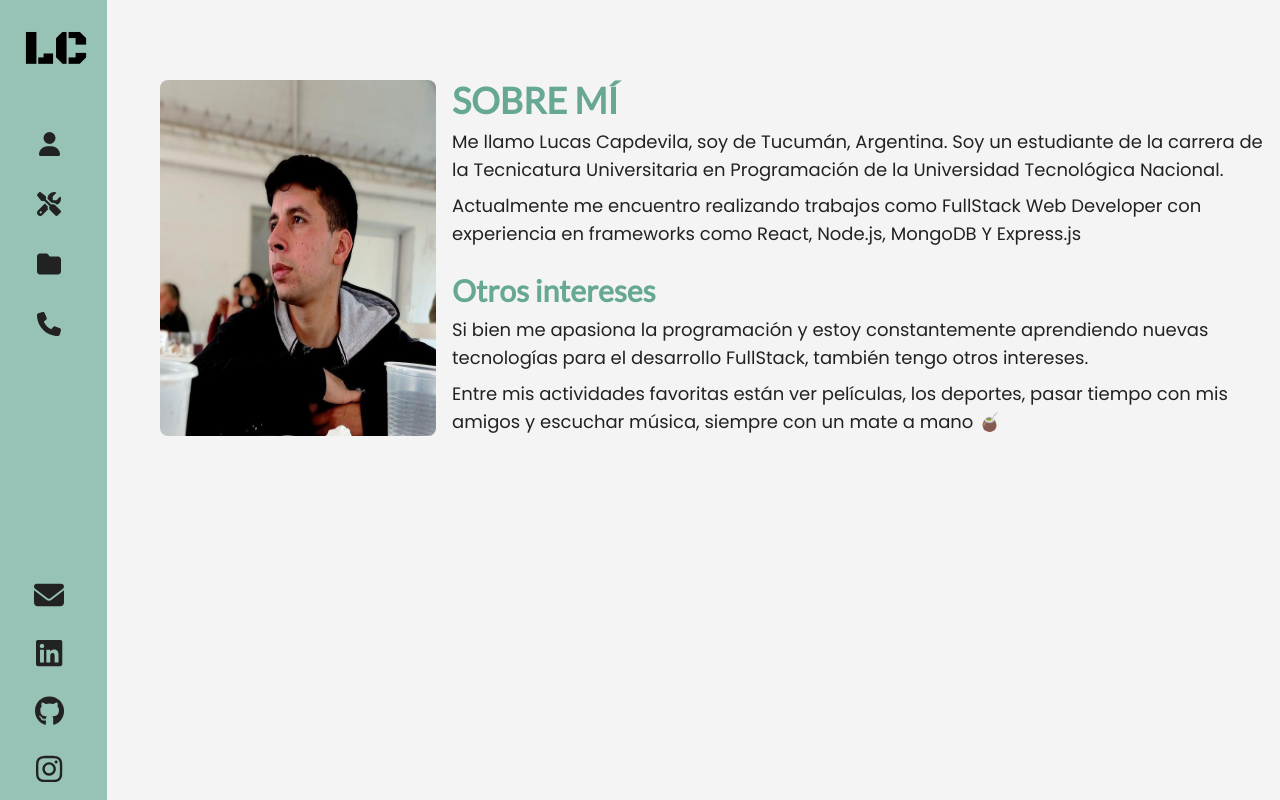
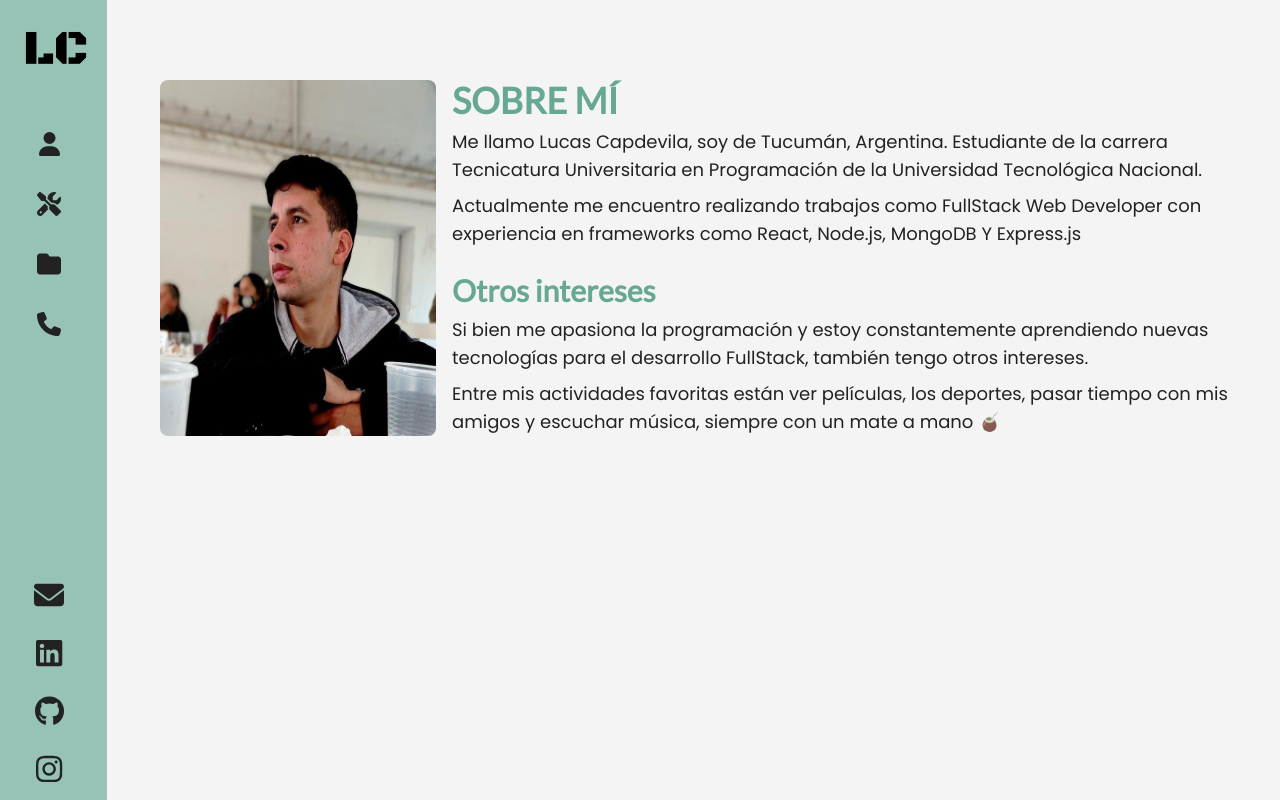
Before and after one commit to lucasecapdevila/portfolio-web, a React (Vite) app: page /about in a window 1280 px wide. Built offline with nearby package versions, Linux system fonts and the light colour scheme.

Commit message:
cambios en páginas about y contact

```diff
--- a/src/components/pages/About.jsx
+++ b/src/components/pages/About.jsx
@@ -22,8 +22,7 @@ const About = () => {
                 Sobre mí
               </h1>
               <p className="textos text-textBlack text-md lg:text-lg mt-2">
-                Me llamo Lucas Capdevila, soy de Tucumán, Argentina. Soy un
-                estudiante de la carrera de la Tecnicatura Universitaria en
+                Me llamo Lucas Capdevila, soy de Tucumán, Argentina. Estudiante de la carrera Tecnicatura Universitaria en
                 Programación de la Universidad Tecnológica Nacional.
               </p>
               <p className="textos text-textBlack text-md lg:text-lg my-2">
--- a/src/components/pages/Contact.jsx
+++ b/src/components/pages/Contact.jsx
@@ -67,11 +67,7 @@ const Contact = () => {
               minLength: {
                 value: 3,
                 message: "El nombre debe tener al menos 3 caracteres",
-              },
-              pattern: {
-                value: /^[a-zA-Z ]+$/gm,
-                message: "El nombre no puede llevar carácteres ni números.",
-              },
+              }
             })}
             helperText={
               <>
```
